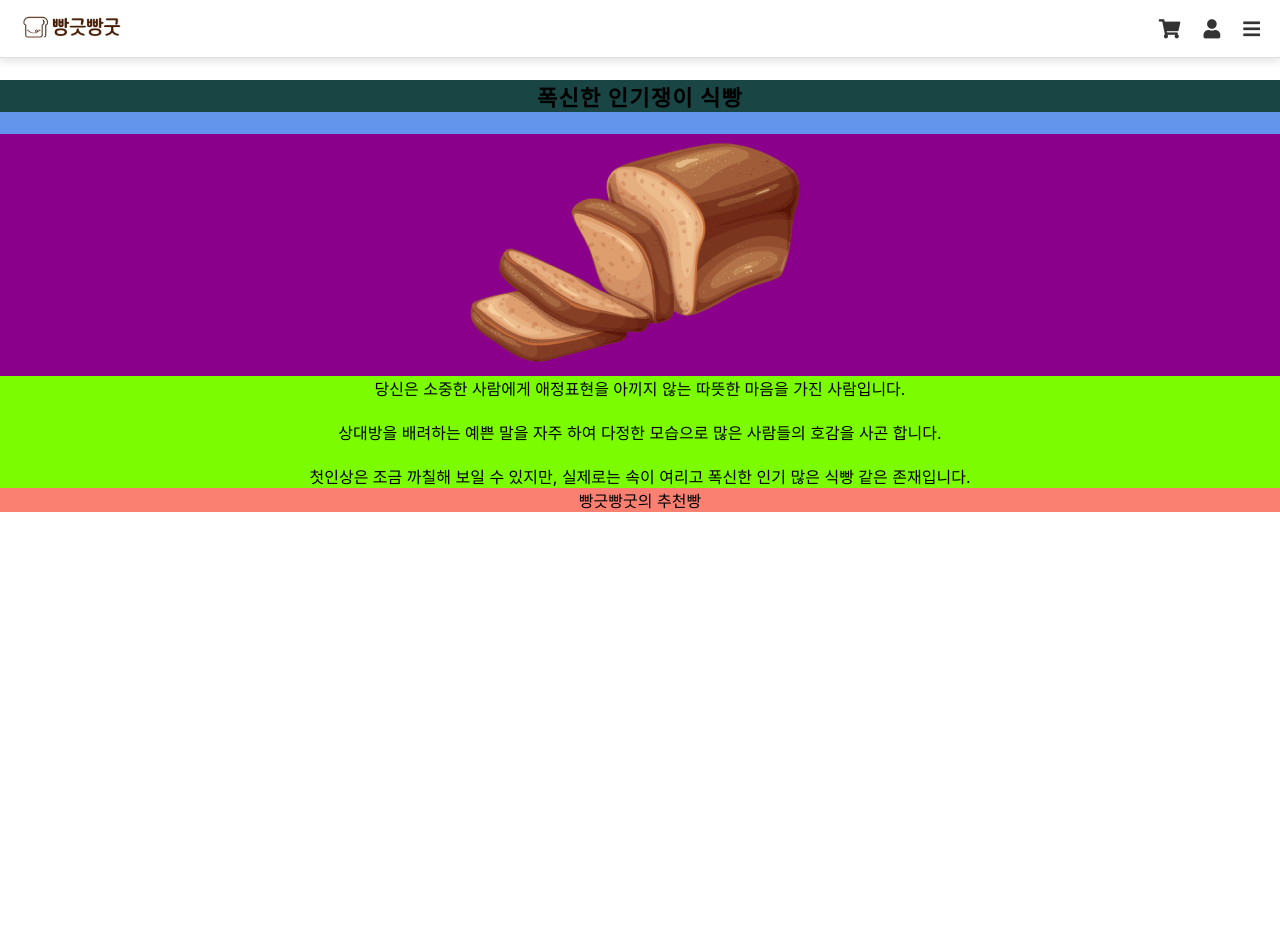
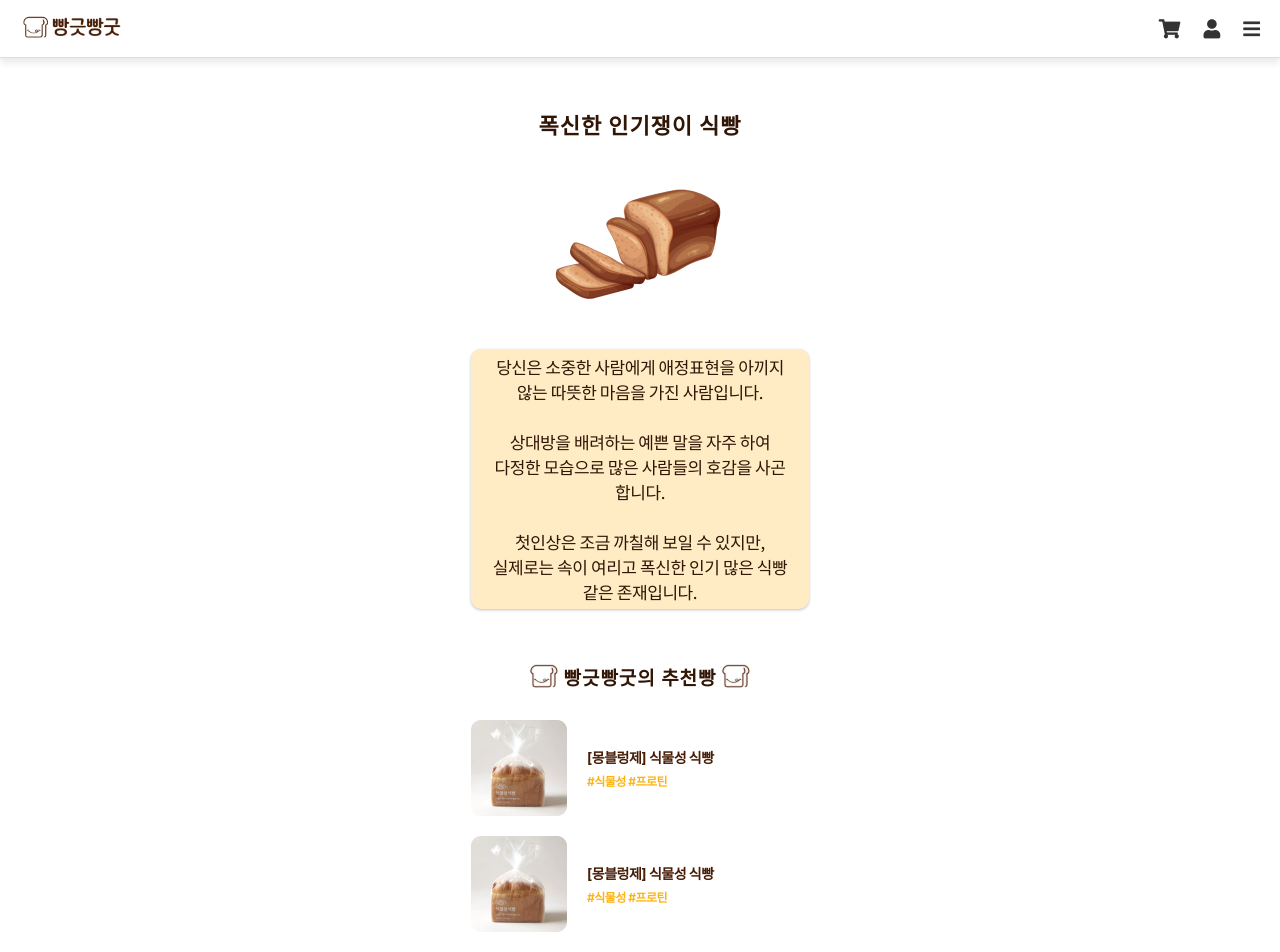
Before and after one commit to Likelion-at-SMWU-12th/DreamPatissier-Client, a React (Create React App) app in the folder dream/: page /test/result/1 in a window 1280 px wide. Shown: the top 952 px of the page. Before the commit the page ends 800 px from the top, so only its background shows below. Built offline with nearby package versions, Linux system fonts and the light colour scheme; a web font is replaced by a local one.

Commit message:
[Add] 결과 페이지 기본틀/CSS

```diff
--- a/dream/src/components/ProgressBar.jsx
+++ b/dream/src/components/ProgressBar.jsx
@@ -27,11 +27,12 @@ const ProWrap = styled.div`
 const Numb = styled.span`
   position: absolute;
   right: 5px;
-  top: -15px;
-  font-size: 10px;
+  top: -20px;
+  font-size: 12px;
   color: var(--brown);
-  font-weight: 600;
-  letter-spacing: -0.2px;
+  font-family: "Noto Sans KR";
+  font-weight: medium;
+  letter-spacing: -0.5px;
 `;
 
 const BarBox = styled.div`
--- a/dream/src/components/Question.jsx
+++ b/dream/src/components/Question.jsx
@@ -39,6 +39,7 @@ const Q = styled.p`
   font-size: 20px;
   letter-spacing: 1px;
   text-align: center;
+  color: #311505;
 `;
 
 const Button = styled.button`
@@ -48,17 +49,19 @@ const Button = styled.button`
   border: 1px solid var(--brown);
   background-color: white;
   border-radius: 50px;
-  cursor: pointer;
-  font-size: 11px;
-  color: var(--brown);
-  font-weight: 600;
+  white-space: pre-wrap;
   display: flex;
   justify-content: center;
   align-items: center;
+  padding: 20px;
+  color: var(--brown);
+  font-size: 11px;
+  font-family: "Noto Sans KR";
+  font-weight: medium;
+  letter-spacing: -0.5px;
   box-shadow: 0px 2px 4px 0px rgba(0, 0, 0, 0.25);
-  text-align: center;
-  white-space: pre-wrap; /* Ensure line breaks are respected */
-  padding: 20px;
+
+  cursor: pointer;
 
   &:hover {
     background-color: var(--yellow);
--- a/dream/src/components/Result.jsx
+++ b/dream/src/components/Result.jsx
@@ -3,32 +3,23 @@ import React, { useEffect, useState } from "react";
 import styled from "styled-components";
 // import { useParams } from "react-router-dom";
 import Testplain from "../assets/test-plain.png";
+import logoIcon from "../assets/logoIcon.svg";
+import YellowBtn from "./YellowBtn";
+import { useNavigate } from "react-router-dom";
+import PlantBread from "../assets/TE-plant.png";
 
 const Result = () => {
-  {
-    /* const { resultId } = useParams();
-  const [resultData, setResultData] = useState(null);
-
-// 결과 데이터 불러오기
-  useEffect(() => {
-    axios
-      .get(`/test/result/${resultId}`) // 결과 ID를 사용하여 데이터 불러오기
-      .then((response) => setResultData(response.data))
-      .catch((error) => console.error(error));
-  }, [resultId]);
-
-if (!resultData) return <div>Loading...</div>; */
-  }
+  const navigate = useNavigate();
 
   return (
     <ResultWrap>
       <TitleBox>
         <Styledh1>{/*{resultData.title}*/}폭신한 인기쟁이 식빵</Styledh1>
       </TitleBox>
-      <TypeImg>
+      <TypeImgBox>
         {/*<img src={resultData.img} alt="result" />*/}
-        <img src={Testplain} />
-      </TypeImg>
+        <TypeImg src={Testplain} />
+      </TypeImgBox>
       <TypeTextBox>
         <Text>
           당신은 소중한 사람에게 애정표현을 아끼지 않는 따뜻한 마음을 가진
@@ -44,15 +35,50 @@ if (!resultData) return <div>Loading...</div>; */
           {/*{resultData.description}*/}
         </Text>
       </TypeTextBox>
-      <RecommendTitle>빵긋빵굿의 추천빵</RecommendTitle>
-      <TypeProduct>
+      <RecommendTitle>
+        <BngImg src={logoIcon} />
+        빵긋빵굿의 추천빵 <BngImg src={logoIcon} />
+      </RecommendTitle>
+      <TypeProductWrap>
+        <ProductBox /* 나중에  navigate 넣기... */>
+          <ProductImg src={PlantBread} />
+          <ProductText>
+            <Titles>[몽블렁제] 식물성 식빵</Titles>
+            <Keywords>
+              <Tag>#식물성 #프로틴</Tag>
+            </Keywords>
+          </ProductText>
+        </ProductBox>
+        <ProductBox /* 나중에  navigate 넣기... */>
+          <ProductImg src={PlantBread} />
+          <ProductText>
+            <Titles>[몽블렁제] 식물성 식빵</Titles>
+            <Keywords>
+              <Tag>#식물성 #프로틴</Tag>
+            </Keywords>
+          </ProductText>
+        </ProductBox>
         {/*
         <ul>
           {resultData.recommend.map((item, index) => (
             <li key={index}>{item}</li>
           ))}
         </ul>*/}
-      </TypeProduct>
+      </TypeProductWrap>
+      <ButtonWrap>
+        <YellowBtn
+          width={"338px"}
+          txt="빵 유형 테스트 다시 하기"
+          onBtnClick={() => navigate("/test/questions/1")}
+        />
+        <YellowBtn
+          width={"338px"}
+          txt="메인화면으로 이동하기"
+          backgroundColor={"white"}
+          border={"1px solid #471D06"}
+          onBtnClick={() => navigate("/bakery")}
+        />
+      </ButtonWrap>
     </ResultWrap>
   );
 };
@@ -60,29 +86,127 @@ if (!resultData) return <div>Loading...</div>; */
 export default Result;
 
 const ResultWrap = styled.div`
-  background-color: cornflowerblue;
+  display: flex;
+  flex-direction: column;
+  align-items: center;
   text-align: center;
 `;
 const TitleBox = styled.div`
-  background-color: #194545;
+  width: 100%;
+  display: flex;
+  justify-content: center;
+  margin-top: 50px;
 `;
 const Styledh1 = styled.p`
+  font-family: "Noto Sans KR";
   font-size: 22px;
-  font-weight: 700;
-  letter-spacing: 1.2px;
+  font-weight: bold;
+  letter-spacing: 1px;
+  color: #311505;
+  margin: 0px;
 `;
-const TypeImg = styled.div`
-  background-color: darkmagenta;
+const TypeImgBox = styled.div`
+  padding: 45px;
+  display: flex;
+  justify-content: center;
+`;
+const TypeImg = styled.img`
+  width: 181px;
+  height: auto;
 `;
 const TypeTextBox = styled.div`
-  background-color: navajowhite;
-`;
-const TypeProduct = styled.div`
-  background-color: azure;
+  background-color: #ffecc4;
+  display: flex;
+  justify-content: center;
+  align-items: center;
+  text-align: center;
+  width: 338px;
+  height: 260px;
+  border-radius: 10px;
+  margin: 0;
+  box-shadow: 0px 1px 3px 0px rgba(0, 0, 0, 0.25);
 `;
 const Text = styled.div`
-  background-color: lawngreen;
+  font-size: 17px;
+  letter-spacing: -0.41px;
+  font-family: "Noto Sans KR";
+  font-weight: regular;
+  width: 295px;
+  height: auto;
+  box-sizing: border-box;
+  word-break: keep-all;
+  margin: auto;
+  color: #311505;
 `;
 const RecommendTitle = styled.div`
-  background-color: salmon;
+  font-size: 19px;
+  letter-spacing: 1px;
+  font-family: "Noto Sans KR";
+  font-weight: Bold;
+  width: 100%;
+  display: flex;
+  justify-content: center;
+  color: #311505;
+  margin-top: 54px;
+  margin-bottom: 30px;
 `;
+
+const BngImg = styled.img`
+  width: 28px;
+  height: 25px;
+  margin: 0px 5px;
+`;
+
+const TypeProductWrap = styled.div`
+  display: flex;
+  flex-direction: column;
+  gap: 20px;
+  width: 338px;
+  margin-bottom: 50px;
+`;
+
+const ProductBox = styled.div`
+  display: flex;
+  align-items: center;
+`;
+
+const ProductImg = styled.img`
+  width: 96px;
+  height: auto;
+  margin-right: 20px;
+`;
+
+const ProductText = styled.div`
+  display: flex;
+  flex-direction: column;
+  justify-content: center;
+`;
+
+const Titles = styled.div`
+  font-size: 14px;
+  font-weight: bold;
+  color: var(--brown);
+  margin: 0;
+  letter-spacing: -0.5px;
+`;
+
+const Keywords = styled.div`
+  margin-top: 5px;
+  display: flex;
+  align-items: flex-start;
+`;
+
+const Tag = styled.span`
+  font-size: 12px;
+  color: #ffb415;
+  font-weight: bold;
+  letter-spacing: -0.5px;
+`;
+
+const ButtonWrap = styled.div`
+  display: flex;
+  flex-direction: column;
+  gap: 17px;
+  align-items: center;
+  margin-bottom: 100px;
+`;
```
Also changed, not shown: dream/src/assets/TE-plant.png (added).
